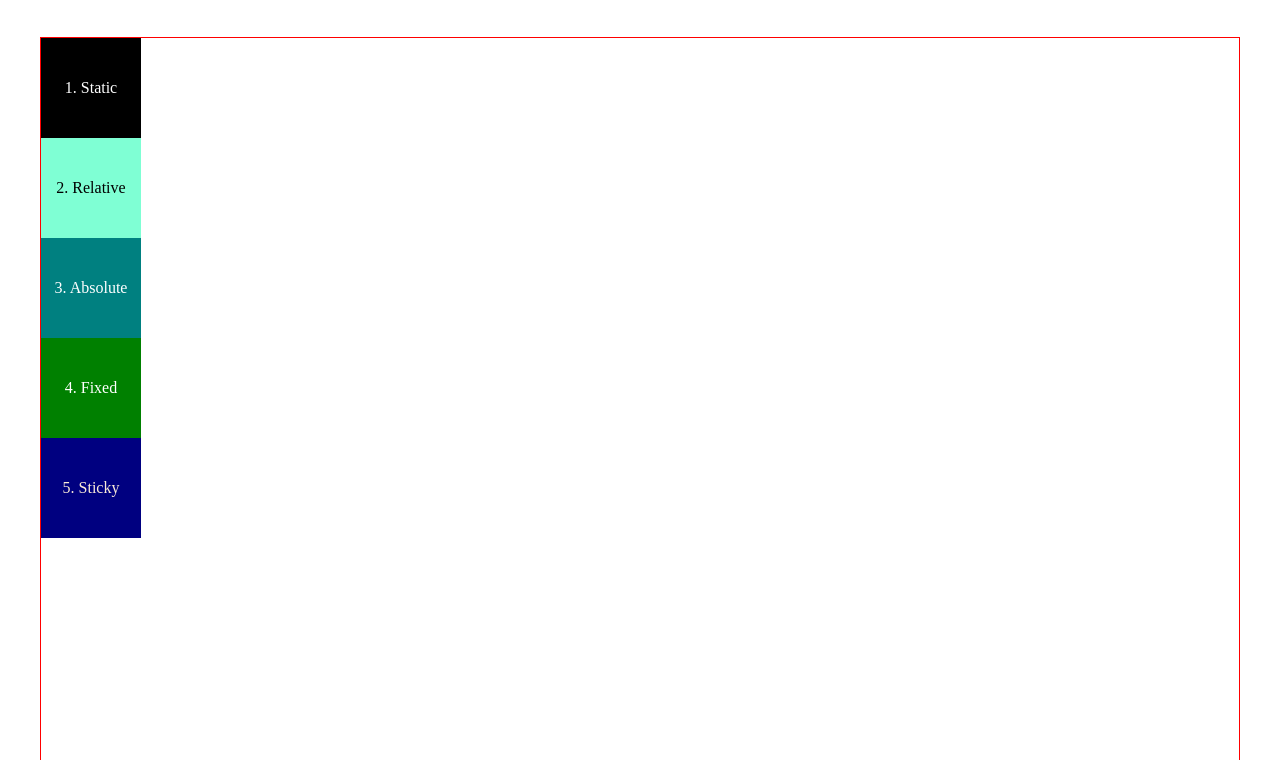
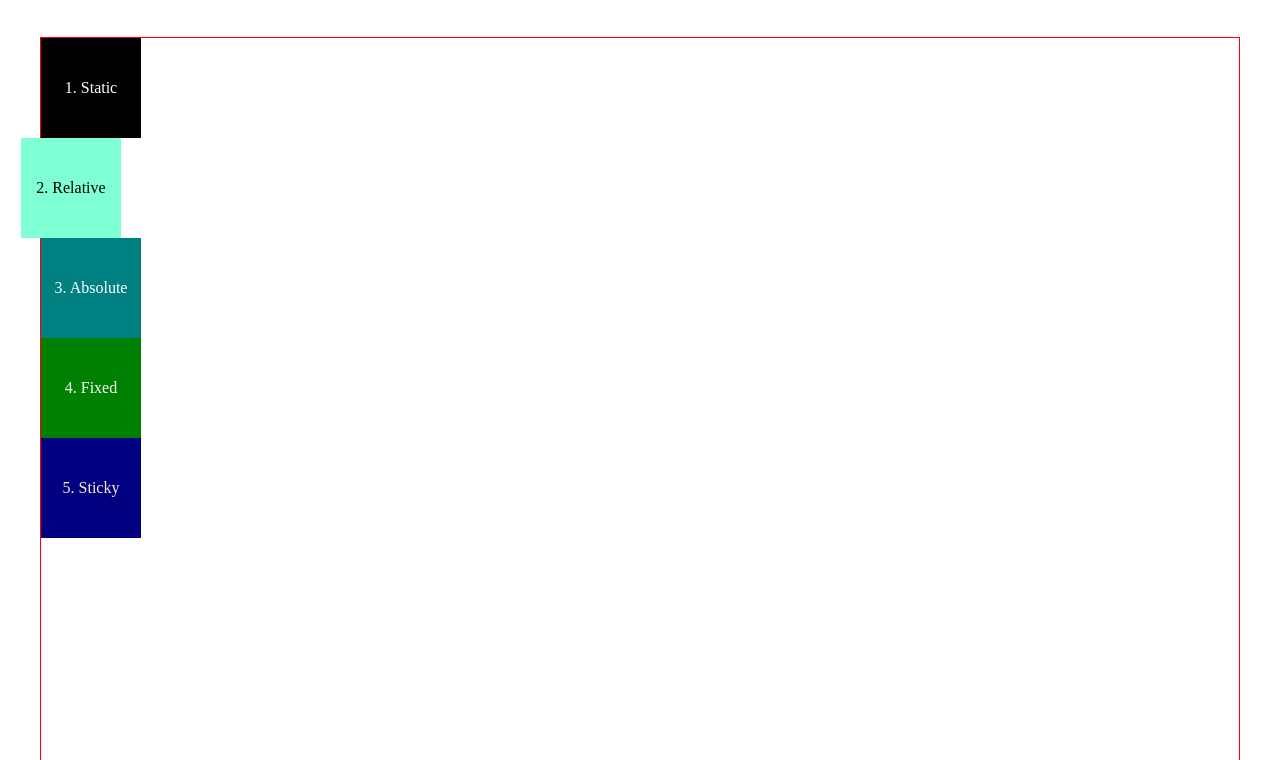
Before and after one commit to carobte/position, a plain HTML site: page index.html in a window 1280 px wide. Shown: the part 40-800 px from the top of the page. Drawn offline with Linux system fonts and the light colour scheme.

Commit message:
feat: relative

```diff
--- a/src/css/style.css
+++ b/src/css/style.css
@@ -32,6 +32,8 @@
 
 .relative{
     background-color: aquamarine;
+    position: relative; /* Relativo a su posición inicial, lo saca del flujo normal, según top - left- right - bottom */
+    left: -20px;
 }
 
 .absolute{
```
